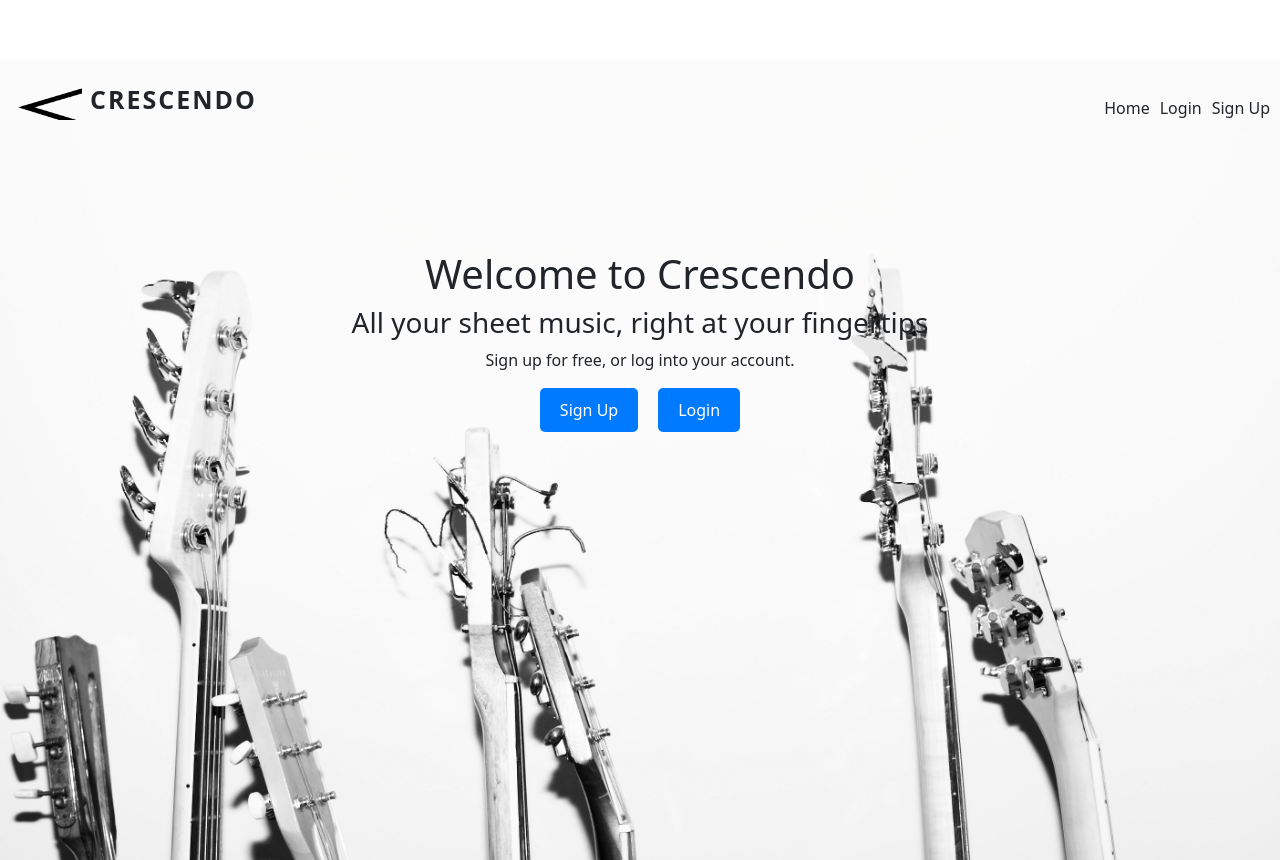
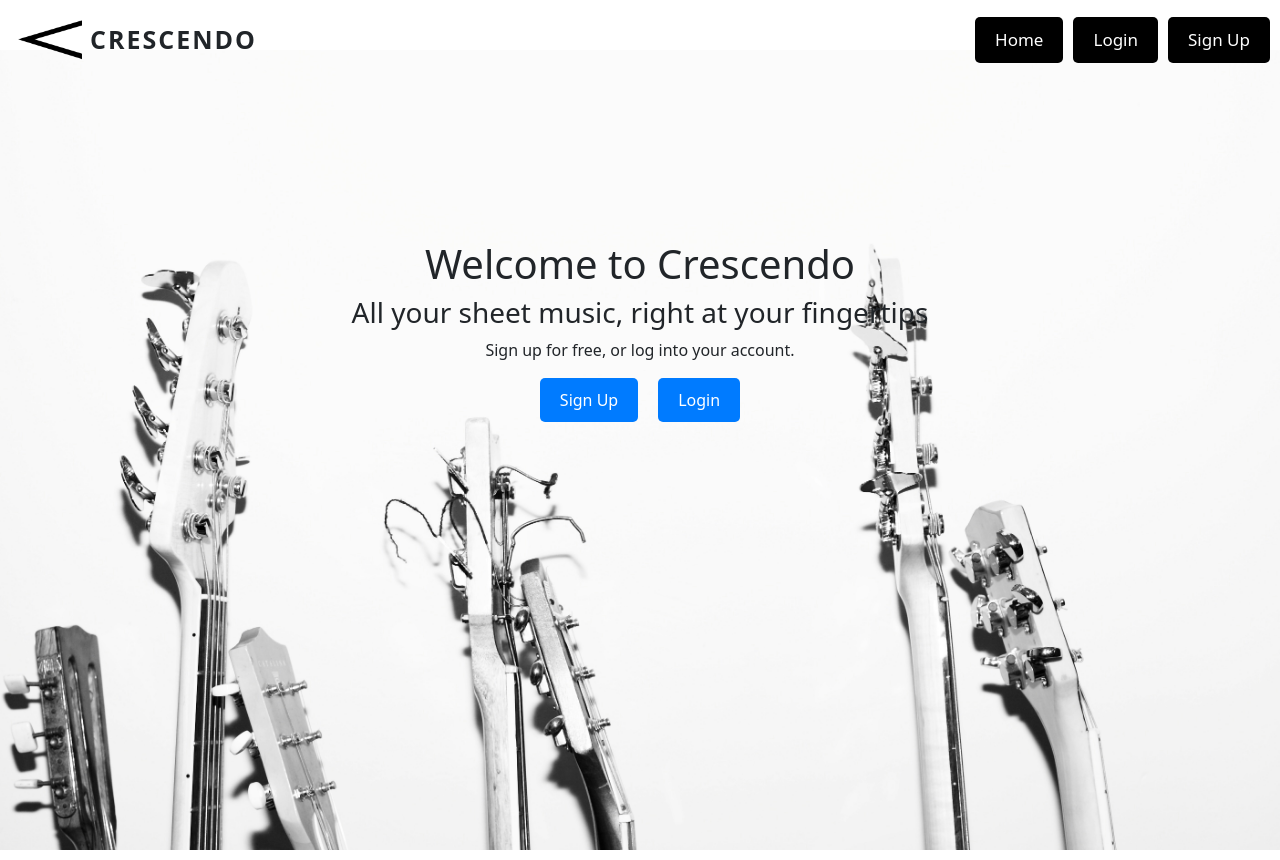
Before and after one commit to tayloreisele/crescendo2.0, a React (Create React App) app in the folder crescendo-frontend/: page / in a window 1280 px wide. Built offline with nearby package versions, Linux system fonts and the light colour scheme.

Commit message:
Updated navbar.

```diff
--- a/crescendo-frontend/src/App.css
+++ b/crescendo-frontend/src/App.css
@@ -3,7 +3,7 @@ body {
 
 .App {
   text-align: center;
-  padding-top: 60px;
+  /* padding-top: 60px; */
 }
 
 
@@ -127,19 +127,11 @@ body {
   background-color: #0056b3;
 }
 
+
 .navbar {
-  overflow: hidden;
-  /* background-color: white; */
-  background-color: rgba(255, 255, 255, 0.2); /* This sets the background color to black with 50% opacity */
-  backdrop-filter: blur(5px); /* Optional: adds a blur effect to the content under the navbar */
-  position: fixed;
-  top: 0;
-  width: 100%;
-  height: 60px;
-  justify-content: space-between;
-  display: flex;
-  align-items: center;
-  /* border-bottom: #8a8a8a 1px solid; */
+  padding: 0 !important;
+  height: 80px;
+  margin-bottom: 30px;
 }
 
 .logo-container {
@@ -153,9 +145,10 @@ body {
   text-transform: uppercase;
   font-weight: 700;
   letter-spacing: 2px;
+  margin: 0;
 }
 
-.nav-link, .nav-link:visited, .nav-link button {
+.nav-link1, .nav-link:visited, .nav-link button {
   float: left;
   color: white;
   text-align: center;
@@ -169,7 +162,7 @@ body {
   border: none;
 }
 
-.nav-link:hover {
+.nav-link1:hover {
   background-color: #007BFF;
 }
 
--- a/crescendo-frontend/src/App.js
+++ b/crescendo-frontend/src/App.js
@@ -8,7 +8,7 @@ import Verify from './Verify';
 import Dashboard from './Dashboard';
 import CreateSongForm from './CreateSongForm'; // Import the CreateSongForm component
 
-// Styling-song-table
+
 import SongTable from './components/SongTable';
 import AddSong from './pages/AddSong';
 
@@ -31,7 +31,7 @@ function App() {
           <Route path="/signup" element={<Signup />} />
           <Route path='/verify' element={<Verify />} />
           <Route path='/dashboard' element={<Dashboard />} />
-Create-Song-Form
+
           <Route path='/create-song' element={<CreateSongForm />} /> {/* Add a new route for CreateSongForm */}
 
           <Route path='/SongTable' element={<SongTable />} />
--- a/crescendo-frontend/src/NavBar.js
+++ b/crescendo-frontend/src/NavBar.js
@@ -19,16 +19,16 @@ function NavBar() {
         <p className="brand-name">Crescendo</p>
       </div>
       <div className="nav-links">
-        <Link to="/" className="nav-link">Home</Link>
+        <Link to="/" className="nav-link1">Home</Link>
         {isAuthenticated ? (
           <>
-            <Link to="/dashboard" className="nav-link">Dashboard</Link>
-            <button onClick={handleLogout} className="nav-link">Logout</button>
+            <Link to="/dashboard" className="nav-link1">Dashboard</Link>
+            <button onClick={handleLogout} className="nav-link1">Logout</button>
           </>
         ) : (
           <>
-            <Link to="/login" className="nav-link">Login</Link>
-            <Link to="/signup" className="nav-link">Sign Up</Link>
+            <Link to="/login" className="nav-link1">Login</Link>
+            <Link to="/signup" className="nav-link1">Sign Up</Link>
           </>
         )}
       </div>
```
